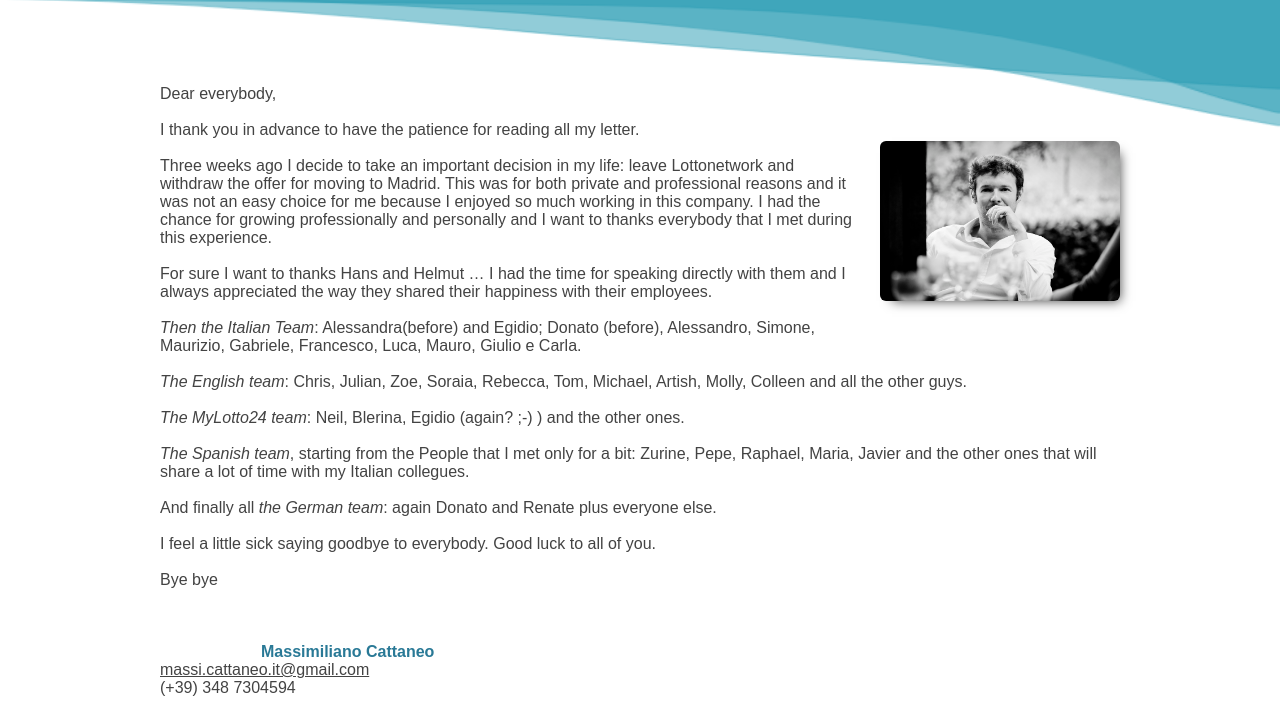
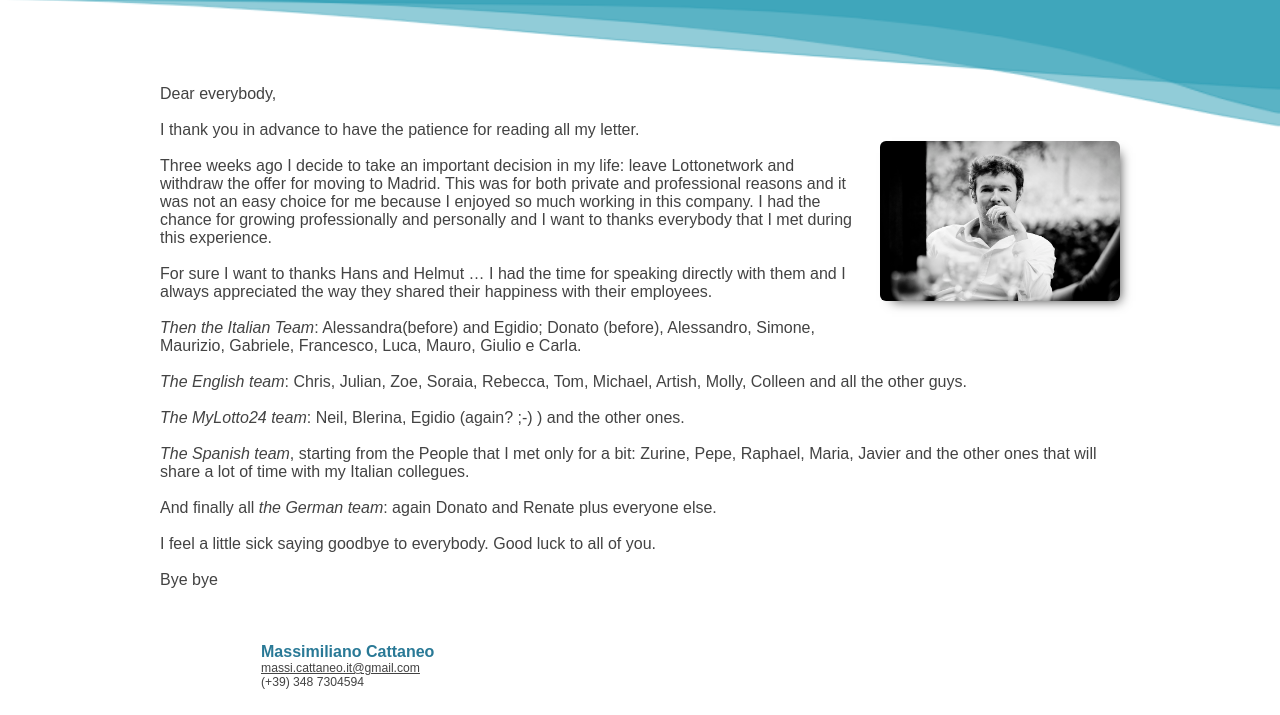
Before and after one commit to massicattaneo/massicattaneo.github.io, a plain HTML site: page index.html in a window 1280 px wide. Shown: the part 215-930 px from the top of the page. Drawn offline with Linux system fonts and the light colour scheme; a web font is replaced by a local one.

Commit message:
Update index.html

```diff
--- a/index.html
+++ b/index.html
@@ -134,7 +134,7 @@ box-shadow: 6px 6px 11px -6px #444444;
         <span style="position: relative; display: inline-block; left: 101px; color: #297996;font-weight: bold;">
             Massimiliano Cattaneo
         </span><br/>
-        <span>
+        <span style="position: relative; display: inline-block; left: 101px; font-size: 76%;">
             <a href="mailto:massi.cattaneo.it@gmail.com">massi.cattaneo.it@gmail.com</a> <br/>
             (+39) 348 7304594
         </span><br /><br />
```
